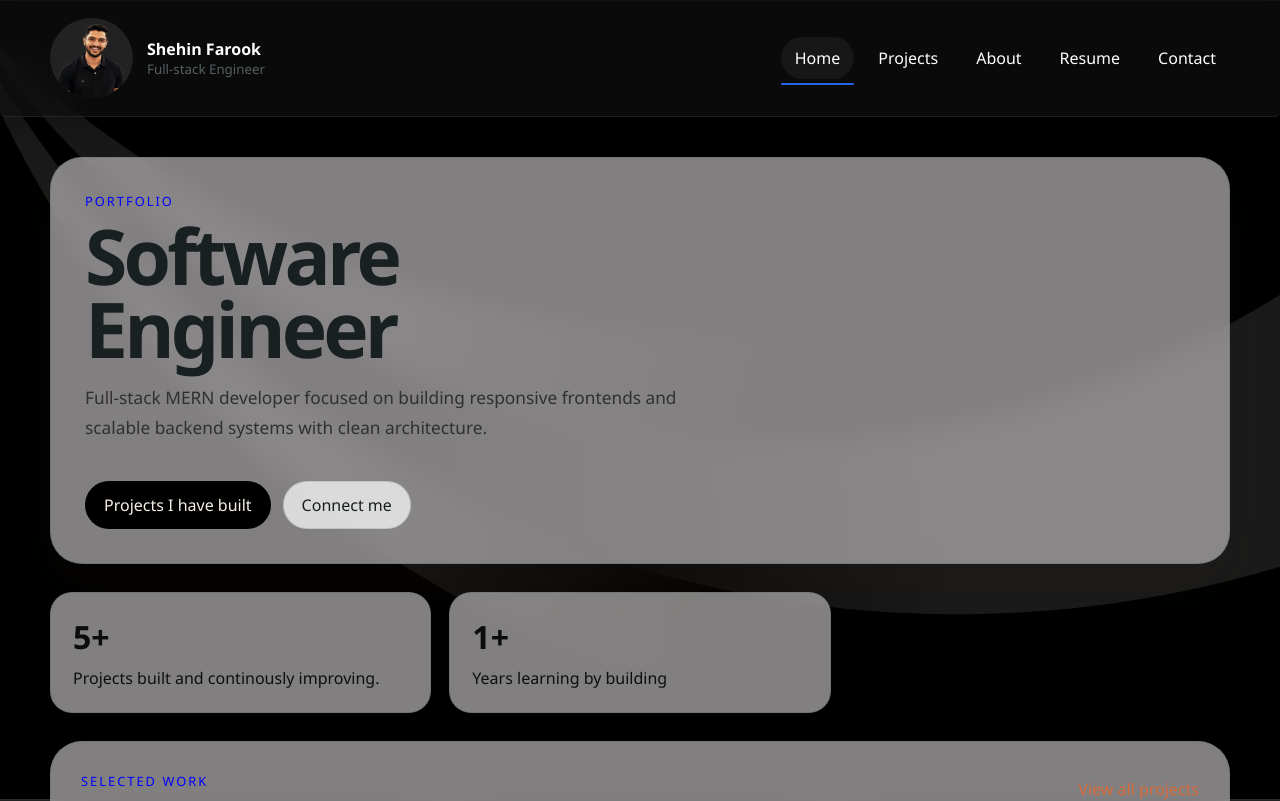
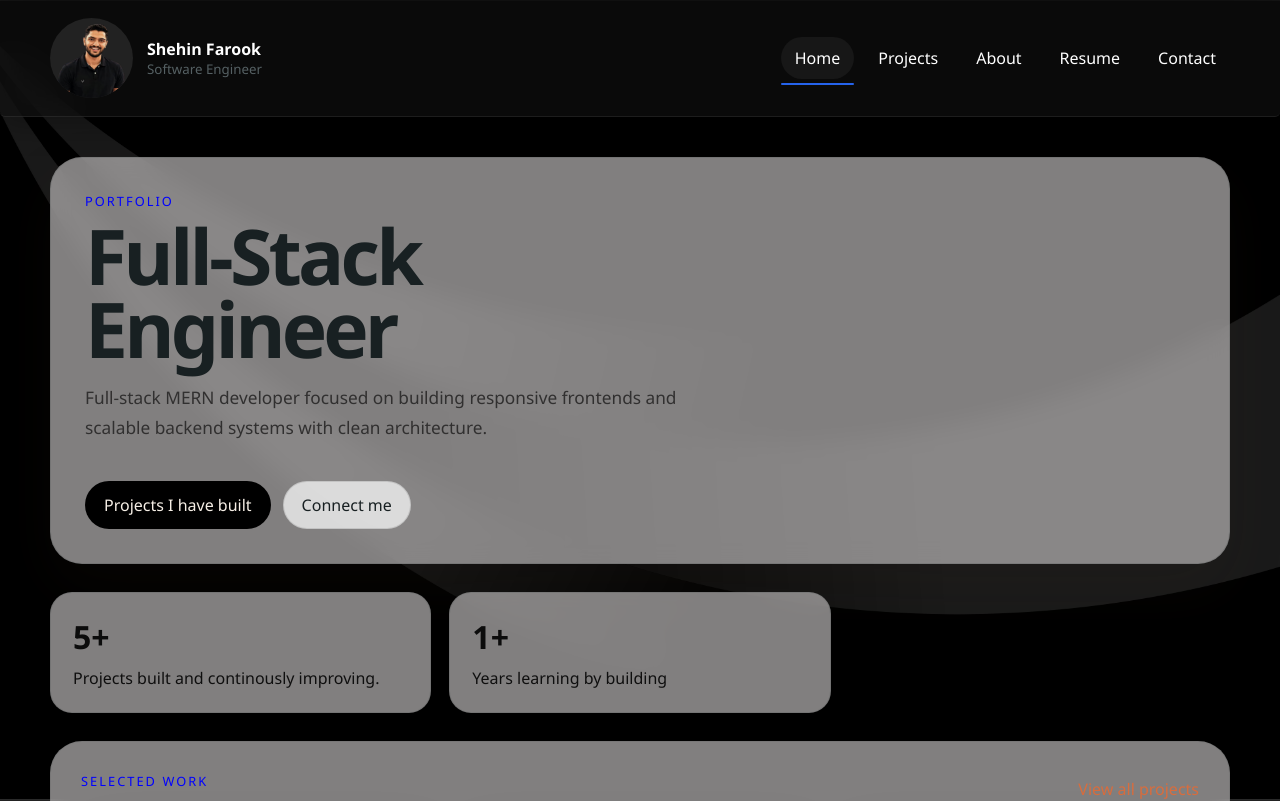
Before and after one commit to shehinfarook/portfolio, a React (Vite) app: page / in a window 1280 px wide. Shown: the top 801 px of the page. Built offline with nearby package versions, Linux system fonts and the light colour scheme.

Commit message:
fifth commit

```diff
--- a/src/data/site.js
+++ b/src/data/site.js
@@ -3,7 +3,7 @@ import { image, summary } from "framer-motion/client";
 export const site = {
   name: "Shehin Farook",
   shortName: "Shehin",
-  role: "Full-stack Engineer",
+  role: "Software Engineer",
   intro:
     "Full-stack MERN developer focused on building responsive frontends and scalable backend systems with clean architecture.",
   location: "Kerala, India",
--- a/src/pages/Home.jsx
+++ b/src/pages/Home.jsx
@@ -13,7 +13,7 @@ const Home = () => {
       <section className="hero-panel">
         <div className="hero-panel__copy">
           <p className="eyebrow">Portfolio</p>
-          <h1>Software Engineer</h1>
+          <h1>Full-Stack Engineer</h1>
           <p className="lead-copy">{site.intro}</p>
          {/* <strong> <ul className="chip-row">
 
```
